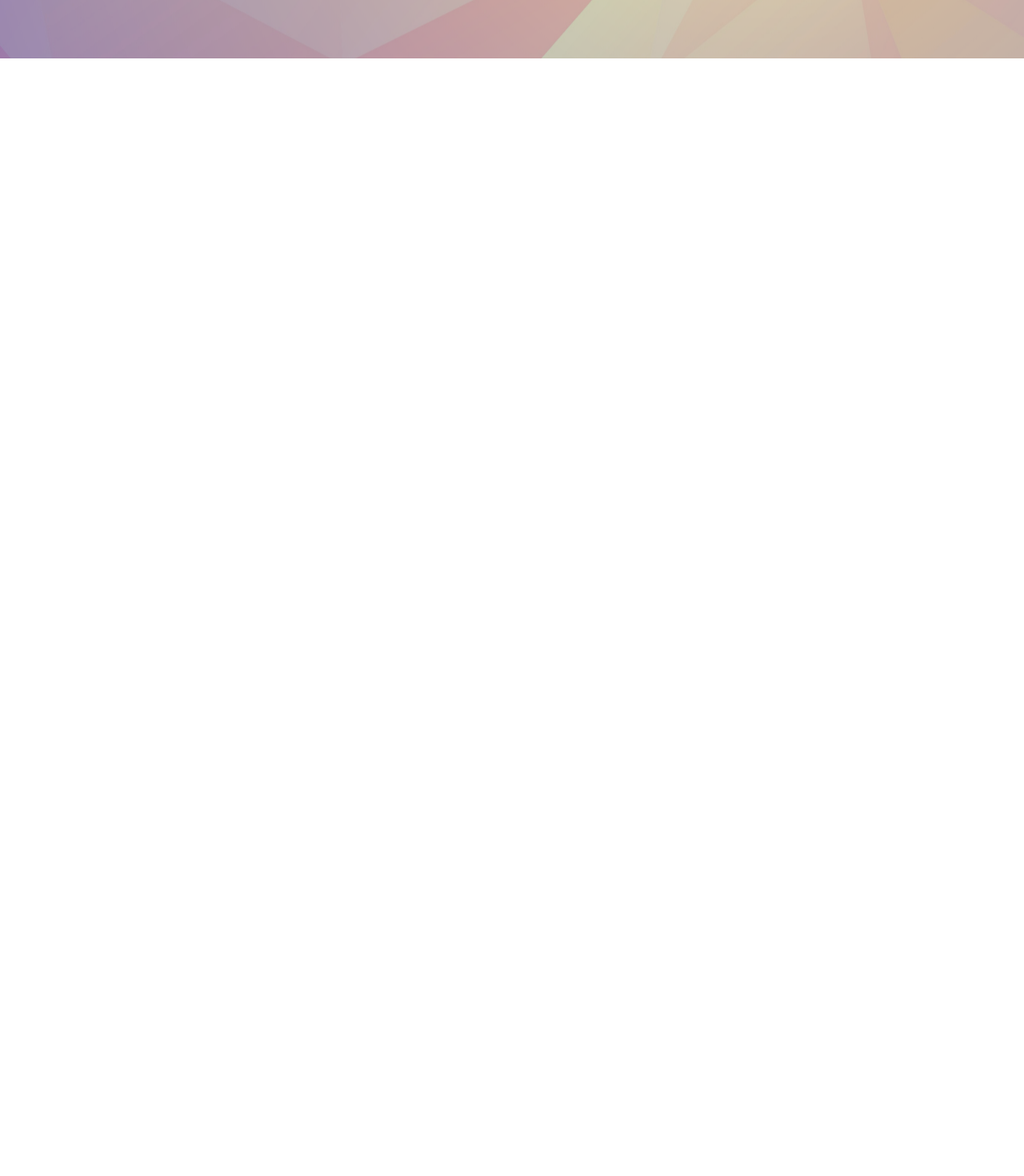
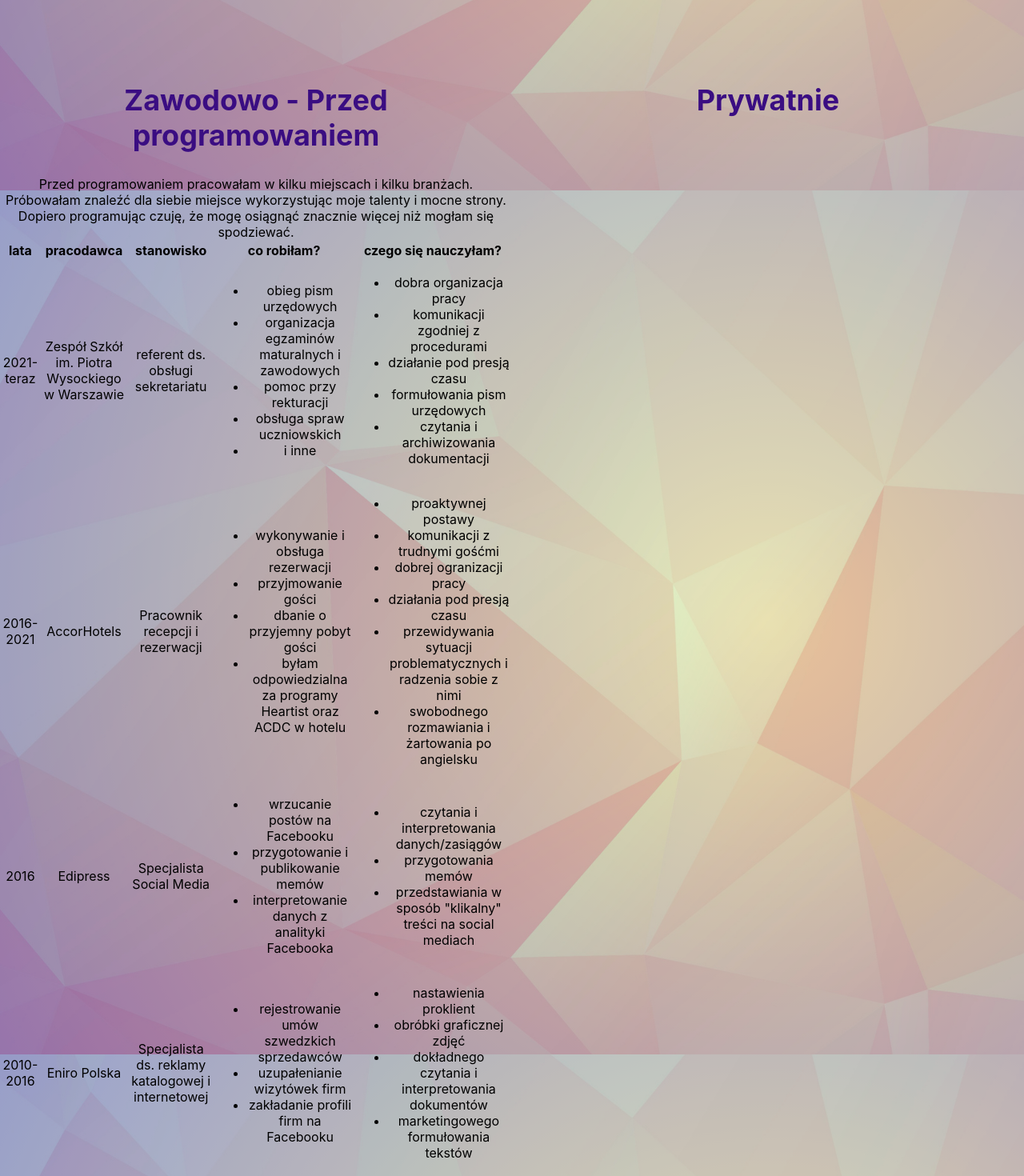
Before and after one commit to avtill/webportfolio, a React (Create React App) app: page / in a window 1280 px wide. Shown: the part 842-2312 px from the top of the page at 80% size. Before the commit the page ends 915 px from the top, so only its background shows below. Built offline with nearby package versions, Linux system fonts and the light colour scheme.

Commit message:
part Omnie - zawodowo - without css

```diff
--- a/src/App.css
+++ b/src/App.css
@@ -112,3 +112,15 @@ span {
 .nav__button--emoji a:hover::after {
   transform: scaleX(0);
 }
+
+h2 {
+  color:#3a0d82;
+  font-size: 36px;
+}
+.box__section--omnie {
+  display: grid;
+  grid-template-columns: 1fr 1fr;
+}
+/* .box__section__div--omnie {
+
+} */
--- a/src/App.jsx
+++ b/src/App.jsx
@@ -2,6 +2,7 @@ import React from 'react';
 import './App.css';
 import Navbar from './components/Navbar/Navbar';
 import Main from './components/Main/Main';
+import Omnie from './components/Omnie/Omnie';
 
 function App(){
 
@@ -9,6 +10,7 @@ function App(){
     <div className="App">
       <Navbar />
       <Main />
+      <Omnie />
     </div>
   );
 }
--- /dev/null
+++ b/src/components/Omnie/Job.jsx
@@ -0,0 +1,17 @@
+import React from "react";
+import "../../App.css";
+import JobTable from "./JobTable";
+
+const Job =()=>{
+    return (
+        <div className="box__section__div--omnie">
+            <h2>Zawodowo - Przed programowaniem</h2>
+                <article>
+                    Przed programowaniem pracowałam w kilku miejscach i kilku branżach. Próbowałam znaleźć dla siebie miejsce wykorzystując moje talenty i mocne strony. Dopiero programując czuję, że mogę osiągnąć znacznie więcej niż mogłam się spodziewać.
+                </article>
+            <JobTable />
+        </div>
+    )
+}
+
+export default Job;
--- /dev/null
+++ b/src/components/Omnie/JobTable.jsx
@@ -0,0 +1,167 @@
+import React from "react";
+import "../../App.css";
+
+const JobTable =()=>{
+    return (
+        <table>
+        <tr>
+            <th>lata</th>
+            <th>pracodawca</th>
+            <th>stanowisko</th>
+            <th>co robiłam?</th>
+            <th>czego się nauczyłam?</th>
+        </tr>
+        <tr>
+            <td>2021-teraz</td>
+            <td>Zespół Szkół im. Piotra Wysockiego w Warszawie</td>
+            <td>referent ds. obsługi sekretariatu</td>
+            <td>
+                <ul>
+                    <li>
+                        obieg pism urzędowych
+                    </li>
+                    <li>
+                        organizacja egzaminów maturalnych i zawodowych
+                    </li>
+                    <li>
+                        pomoc przy rekturacji
+                    </li>
+                    <li>
+                        obsługa spraw uczniowskich
+                    </li>
+                    <li>i inne</li>
+                </ul>
+            </td>
+            <td>
+                <ul>
+                    <li>
+                        dobra organizacja pracy
+                    </li>
+                    <li>
+                        komunikacji zgodniej z procedurami
+                    </li>
+                    <li>
+                        działanie pod presją czasu
+                    </li>
+                    <li>
+                        formułowania pism urzędowych
+                    </li>
+                    <li>
+                        czytania i archiwizowania dokumentacji
+                    </li>
+                </ul>
+            </td>
+        </tr>
+        <tr>
+            <td>2016-2021</td>
+            <td>AccorHotels</td>
+            <td>Pracownik recepcji i rezerwacji</td>
+            <td>
+                <ul>
+                    <li>
+                        wykonywanie i obsługa rezerwacji
+                    </li>
+                    <li>
+                        przyjmowanie gości
+                    </li>
+                    <li>
+                        dbanie o przyjemny pobyt gości
+                    </li>
+                    <li>
+                        byłam odpowiedzialna za programy Heartist oraz ACDC w hotelu
+                        </li>
+                </ul>
+            </td>
+            <td>
+                <ul>
+                    <li>
+                        proaktywnej postawy
+                    </li>
+                    <li>
+                        komunikacji z trudnymi gośćmi
+                    </li>
+                    <li>
+                        dobrej ogranizacji pracy
+                    </li>
+                    <li>
+                        działania pod presją czasu
+                    </li>
+                    <li>
+                        przewidywania sytuacji problematycznych i radzenia sobie z nimi
+                    </li>
+                    <li>
+                        swobodnego rozmawiania i żartowania po angielsku
+                    </li>
+                </ul>
+            </td>
+        </tr>
+        <tr>
+            <td>2016</td>
+            <td>Edipress</td>
+            <td>Specjalista Social Media</td>
+            <td>
+                <ul>
+                    <li>
+                        wrzucanie postów na Facebooku
+                    </li>
+                    <li>
+                        przygotowanie i publikowanie memów
+                    </li>
+                    <li>
+                        interpretowanie danych z analityki Facebooka
+                    </li>
+                </ul>
+            </td>
+            <td>
+                <ul>
+                    <li>
+                        czytania i interpretowania danych/zasiągów
+                    </li>
+                    <li>
+                        przygotowania memów
+                    </li>
+                    <li>
+                        przedstawiania w sposób "klikalny" treści na social mediach
+                    </li>
+                </ul>
+            </td>
+        </tr>
+        <tr>
+            <td>2010-2016</td>
+            <td>Eniro Polska</td>
+            <td>Specjalista ds. reklamy katalogowej i internetowej</td>
+            <td>
+                <ul>
+                    <li>
+                        rejestrowanie umów szwedzkich sprzedawców
+                    </li>
+                    <li>
+                        uzupałenianie wizytówek firm
+                    </li>
+                    <li>
+                        zakładanie profili firm na Facebooku
+                    </li>
+                </ul>
+            </td>
+            <td>
+                <ul>
+                    <li>
+                        nastawienia proklient
+                    </li>
+                    <li>
+                        obróbki graficznej zdjęć
+                    </li>
+                    <li>
+                        dokładnego czytania i interpretowania dokumentów
+                    </li>
+                    <li>
+                        marketingowego formułowania tekstów
+                    </li>
+                </ul>
+            </td>
+        </tr>
+    </table>
+    )
+}
+
+export default JobTable;
--- /dev/null
+++ b/src/components/Omnie/Omnie.jsx
@@ -0,0 +1,15 @@
+import React from "react";
+import "../../App.css";
+import Job from "./Job";
+import Private from "./Private";
+
+const Omnie =()=>{
+    return(
+        <section className="box__section--omnie">
+            <Job />
+            <Private />
+        </section>
+    )
+}
+
+export default Omnie;
--- /dev/null
+++ b/src/components/Omnie/Private.jsx
@@ -0,0 +1,12 @@
+import React from "react";
+import "../../App.css";
+
+const Private =()=> {
+    return (
+            <div>
+                <h2>Prywatnie</h2>
+            </div>
+    )
+}
+
+export default Private;
```
